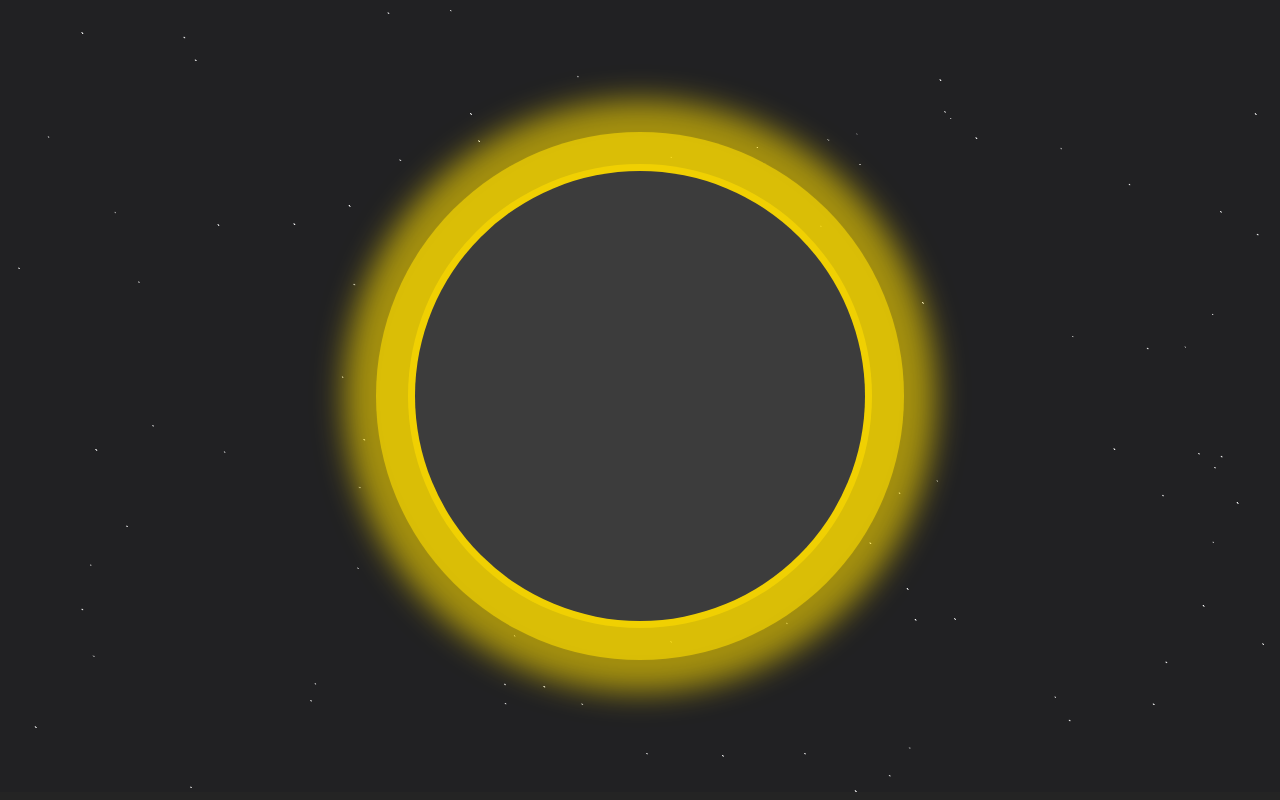
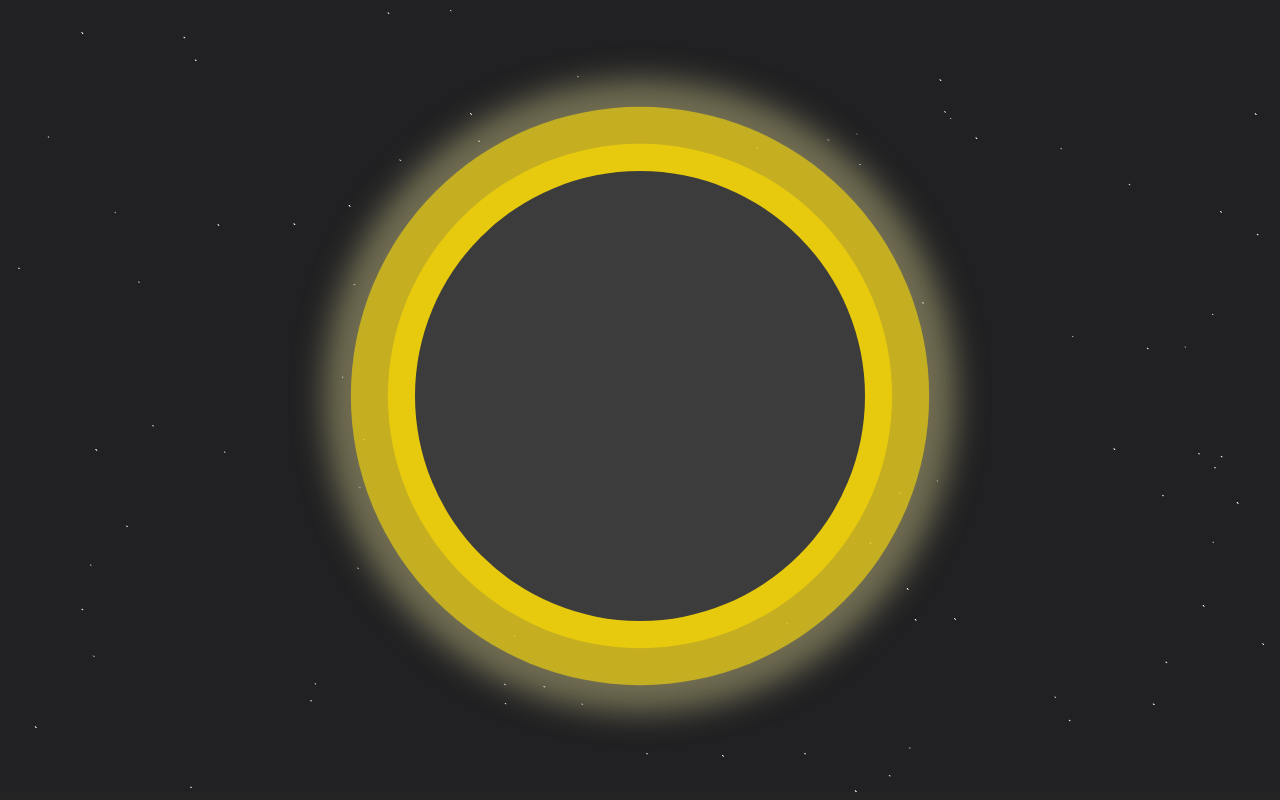
Before and after one commit to pabloozamora/SpaceApps_EquipoDinamita, a React (Vite) app: page / in a window 1280 px wide. Built offline with nearby package versions, Linux system fonts and the light colour scheme.

Commit message:
glowing animation

```diff
--- a/src/components/EclipseAnimation/EclipseAnimation.module.scss
+++ b/src/components/EclipseAnimation/EclipseAnimation.module.scss
@@ -28,9 +28,11 @@ $shadowStroke: max(calc(1vw), 10px);
     margin: auto;
     aspect-ratio: 1;
     border-radius: 50%;
-    animation-name: sunrise;
-    animation-duration: 4s;
+    animation-name: sunrise, glowing;
+    animation-duration: 4s, 3s;
     animation-fill-mode: forwards;
+    animation-timing-function: ease, ease-in-out;
+    animation-iteration-count: 1, infinite;
     box-shadow:
         0px 0px 0px $shadowStroke #ffdd0097,
         0px 0px 0px calc($shadowStroke*2.5) #ffdd0097,
@@ -42,6 +44,33 @@ $shadowStroke: max(calc(1vw), 10px);
 @keyframes sunrise{
     100% {
         right: 0;
+    }
+}
+
+@keyframes glowing{
+    0%{
+        box-shadow:
+        0px 0px 0px $shadowStroke #ffdd0097,
+        0px 0px 0px calc($shadowStroke*2.5) #ffdd0097,
+        0px 0px 0px calc($shadowStroke*5) #ffdd0097,
+        0px 0px 30px calc($shadowStroke*7.5) #ffdd0097,
+        ;
+    }
+    50% {
+        box-shadow:
+        0px 0px 0px $shadowStroke #ffdd0097,
+        0px 0px 0px calc($shadowStroke*4.5) #ffdd0097,
+        0px 0px 0px calc($shadowStroke*7.5) #ffdd0097,
+        0px 0px 30px calc($shadowStroke*9.5) #92929297,
+        ;
+    }
+    100%{
+        box-shadow:
+        0px 0px 0px $shadowStroke #ffdd0097,
+        0px 0px 0px calc($shadowStroke*2.5) #ffdd0097,
+        0px 0px 0px calc($shadowStroke*5) #ffdd0097,
+        0px 0px 30px calc($shadowStroke*7.5) #ffdd0097,
+        ;
     }
 }
 
```
